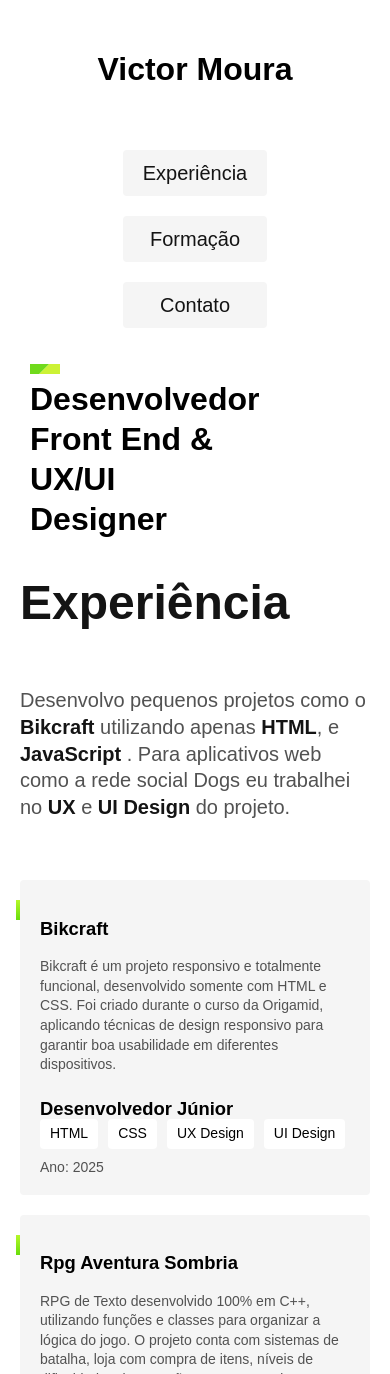
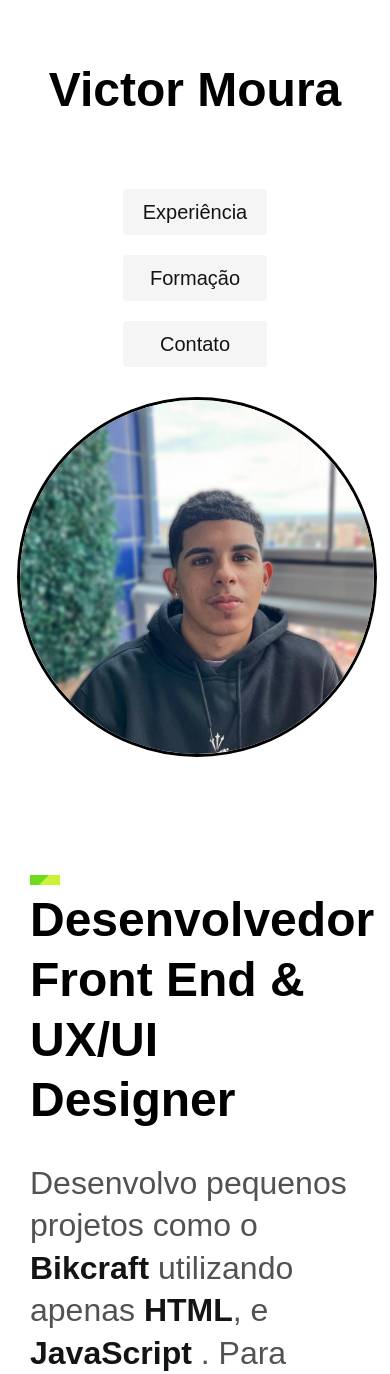
Before and after one commit to vtmoura/meu-portfolio, a plain HTML site: page index.html in a window 390 px wide. Shown: the top 1374 px of the page. Drawn offline with Linux system fonts and the light colour scheme.

Commit message:
ajustes finais

```diff
--- a/css/experiencia.css
+++ b/css/experiencia.css
@@ -1,6 +1,7 @@
 .experiencia {
   max-width: 1200px;
   margin: 0 auto;
+  padding: 0px 20px;
   display: grid;
   grid-template-columns: 1fr 2fr;
   gap: 100px;
@@ -9,7 +10,7 @@
 .experiencia .subtitulo {
   color: #e0e0e0;
   margin-left: 20px;
-  margin-top: 173px
+  /* transform: rotate(-0.25turn) */
 }
 
 .experiencia-texto {
@@ -82,12 +83,19 @@
 }
 
 @media (max-width: 800px) {
+  .empresa-titulo {
+    font-size: 2rem;
+  }
+  .empresa-texto {
+    font-size: 1.5rem;
+  }
   .experiencia {
     grid-template-columns: none;
     gap: 40px;
   }
   .experiencia .subtitulo {
-    color: #141414;
+    color: #000000;
+    text-align: center;
   }
   .experiencia-texto {
     font-size: 1.25rem;
@@ -101,14 +109,24 @@
     content: "Ano: ";
   }
 }
-@media (max-width: 480px) {
+@media (max-width: 500px) {
   .empresa {
     grid-template-columns: none;
   }
   .experiencia .subtitulo {
     margin: 0px;
+    font-size: 2rem;
+    text-align: center;
+    color: #000000;
   }
   .experiencia {
    padding: 10px 20px;
   }
+
+  .empresa-titulo {
+    font-size: 1.75rem;
+  }
+  .empresa-texto {
+    font-size: 1.5rem;
+  }
 }
--- a/css/footer.css
+++ b/css/footer.css
@@ -44,13 +44,13 @@
   }
 }
 
-@media (max-width: 480px) {
+@media (max-width: 500px) {
   .footer-container {
     grid-template-columns: 1fr;
   }
 
   .footer-contato li {
-    font-size: 1rem;
-    line-height: 0%;
+    font-size: 1.5rem;
+    line-height: 10%;
   }
 }
--- a/css/formacao.css
+++ b/css/formacao.css
@@ -151,9 +151,12 @@
     position: initial;
     margin-bottom: 10px;
   }
+  .formacao-texto{
+    font-size: 1.5rem;
+  }
 }
 
-@media (max-width: 480px) {
+@media (max-width: 500px) {
   .formacao-container {
     grid-template-columns: none;
     padding: 60px 20px;
@@ -171,4 +174,7 @@
     margin-bottom: 60px;
     flex-direction: column;
   }
+  .formacao-texto {
+    font: 1.5rem;
+  }
 }
--- a/css/global.css
+++ b/css/global.css
@@ -1,7 +1,11 @@
+html {
+  font-family: "Fira Sans", Arial, sans-serif;
+  font-size: 16px;
+}
+
 body {
   margin: 0px;
   width: 100%;
-  font-family: "Fira Sans", Arial, sans-serif;
 }
 
 h1 h2 h3 p {
@@ -21,10 +25,10 @@ img {
 }
 
 .subtitulo {
-  font-size: 8rem;
+  font-size: 5rem;
   word-break: break-all;
-  line-height: 1;
   max-width: 4ch;
+
 }
 
 @media (max-width: 800px) {
--- a/css/header.css
+++ b/css/header.css
@@ -49,9 +49,12 @@
     background-color: #f5f5f5;
     border-radius: 4px;
   }
+  .header h1 {
+    font-size: 3rem;
+  }
 }
 
-@media (max-width: 480px) {
+@media (max-width: 500px) {
   .header-menu {
     display: grid;
     gap: 20px;
@@ -60,4 +63,7 @@
   .header-menu a {
     text-align: center;
   }
+  .header h1 {
+    font-size: 3rem;
+  }
 }
--- a/css/introducao.css
+++ b/css/introducao.css
@@ -13,6 +13,11 @@
   gap: 100px;
   padding: 0px 20px;
 }
+.perfil img {
+  height: auto;
+  width: 100%;
+}
+
 .perfil .localizado{
   display: none;
 }
@@ -47,6 +52,9 @@
     gap: 40px;
   }
   .introducao h1 {
+    font-size: 3.5rem;
+  }
+  .introducao p {
     font-size: 2rem;
   }
   .introducao h1::before {
@@ -54,26 +62,41 @@
     height: 10px;
     left: 0px;
   }
+
+  .perfil {
+    grid-template-columns: 1fr;
+  }
   .introducao img {
-    display: none;
+    border-radius: 50%;
+    object-fit: none;
+    aspect-ratio: 1 / 1 ;
+    justify-self: center ;
+    border: solid
   }
-
 }
 
-@media (max-width: 480px) {
+@media (max-width: 500px) {
   .introducao {
     grid-template-columns: 1fr;
     padding: 0px;
   }
+  .perfil {
+    grid-template-columns: 1fr;
+  }
   .introducao img {
-    display: none;
+    border-radius: 50%;
+    object-fit:cover;
+    aspect-ratio: 1 / 1 ;
+    justify-self: center ;
+    border: solid
   }
   .introducao h1{
     margin-left: 10px;
+    font-size: 3rem;
   }
   .introducao p {
     margin-left: 10px;
-    font-size: 1.3rem;
+    font-size: 2rem;
   }
   .perfil .localizado {
     grid-column: 1;
--- a/index.html
+++ b/index.html
@@ -25,9 +25,12 @@
   <main>
     <div class="introducao">
       <div class="perfil">
-        <img src="/img/WhatsApp Image 2025-05-21 at 14.37.54.jpeg" alt="prefil" width="360" height="520">
-        <h1>Desenvolvedor <br> Front End & <br> UX/UI Designer</h1>
-        <p class="localizado"> Localizado em Recife Pernambuco 🏖</p>
+        <img src="/img/JVperfil.jpeg" alt="prefil" width="100%" height="auto">
+        <div>
+          <h1>Desenvolvedor <br> Front End & <br> UX/UI Designer</h1>
+          <p class="experiencia-texto">Desenvolvo pequenos projetos como o <strong>Bikcraft</strong> utilizando apenas <strong>HTML</strong>, e <strong> JavaScript </strong>. Para aplicativos web como a rede social Dogs eu trabalhei no <strong>UX</strong> e <strong>UI Design</strong> do projeto.</p>
+
+        </div>
       </div>
     </div>
     <div>
@@ -35,8 +38,6 @@
 
         <h2 class="subtitulo">experiência</h1>
           <div>
-            <p class="experiencia-texto">Desenvolvo pequenos projetos como o <strong>Bikcraft</strong> utilizando apenas <strong>HTML</strong>, e <strong> JavaScript </strong>. Para aplicativos web como a rede social Dogs eu trabalhei no <strong>UX</strong> e <strong>UI Design</strong> do projeto.</p>
-
             <div class="empresa">
               <span class="empresa-ano"> 2025</span>
               <div>
```
Also changed, not shown: img/JVperfil.jpeg (renamed from img/WhatsApp Image 2025-05-21 at 14.37.54.jpeg).
